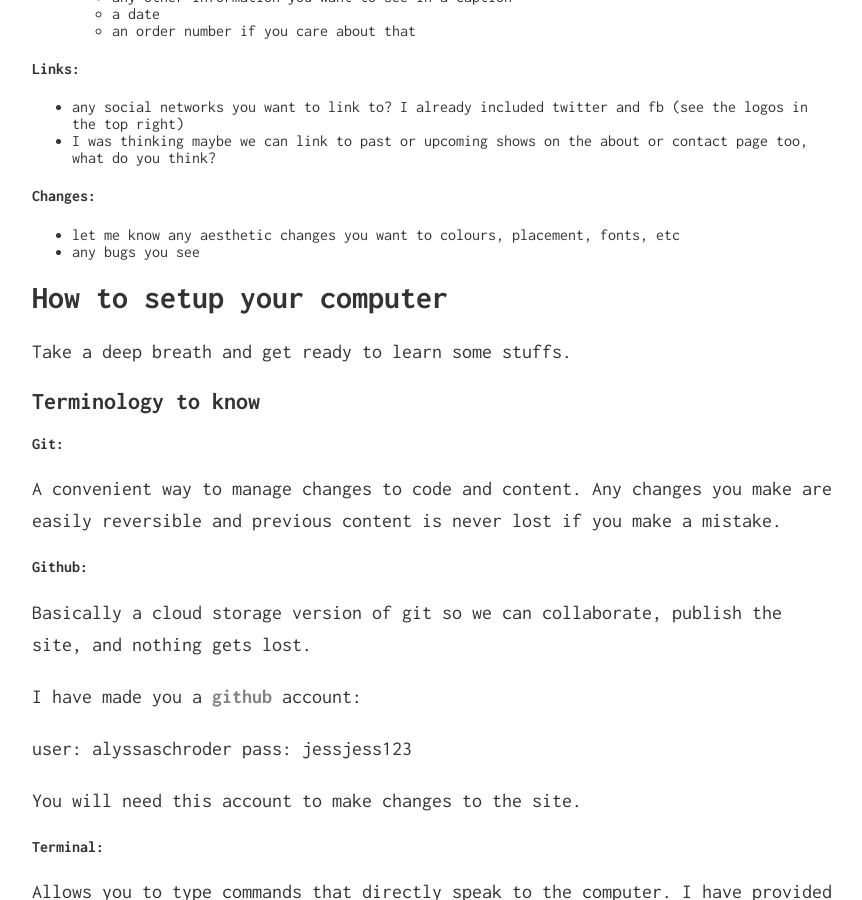
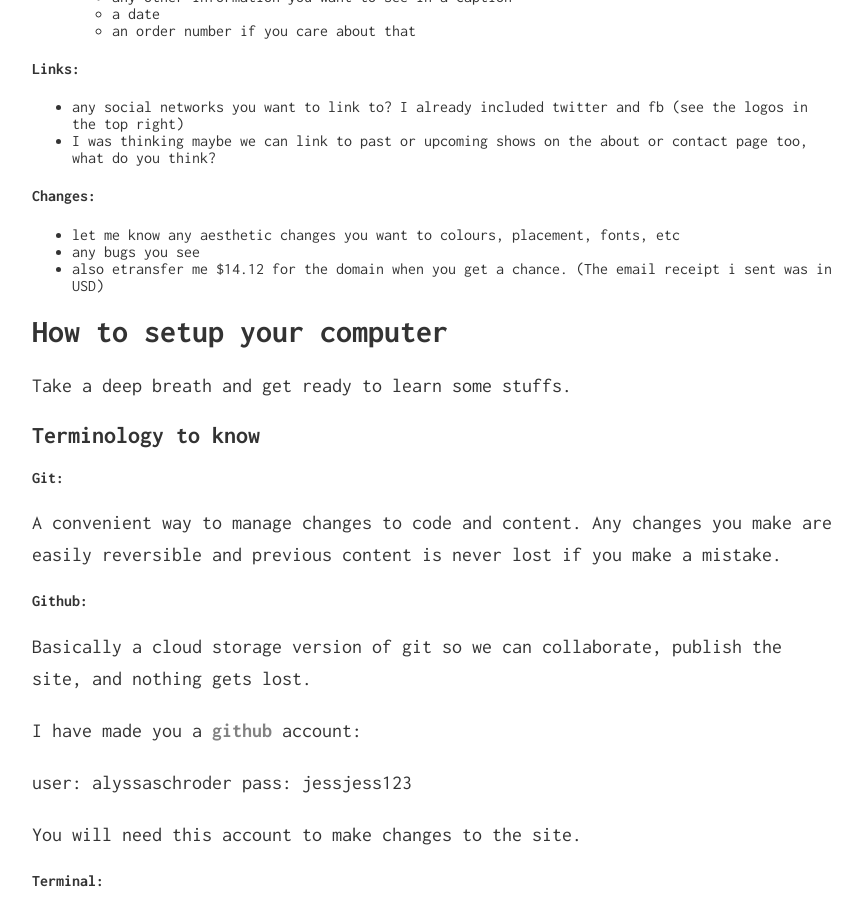
Before and after one commit to alyssaschroder/alyssa-portfolio, a Jekyll site: the page built from instructions.md, in a window 1280 px wide and 900 px high, scrolled down 465 px. Shown: the whole window, without its empty margins (208-1070 px from the left). Built offline with Jekyll 4.4.1, drawn with Linux system fonts in a browser that asks for light colours.

Commit message:
update instructions

```diff
--- a/instructions.md
+++ b/instructions.md
@@ -34,6 +34,7 @@ permalink: /instructions/
 
 - let me know any aesthetic changes you want to colours, placement, fonts, etc
 - any bugs you see
+- also etransfer me $14.12 for the domain when you get a chance. (The email receipt i sent was in USD)
 
 
 # How to setup your computer
```
